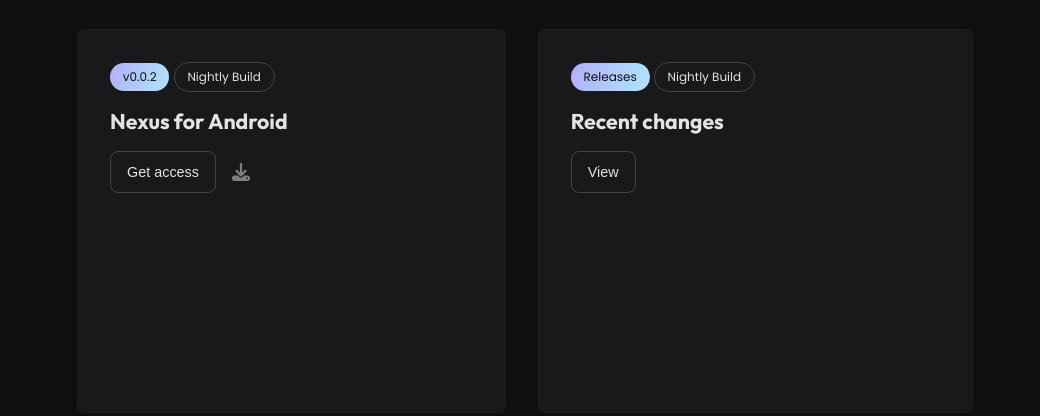
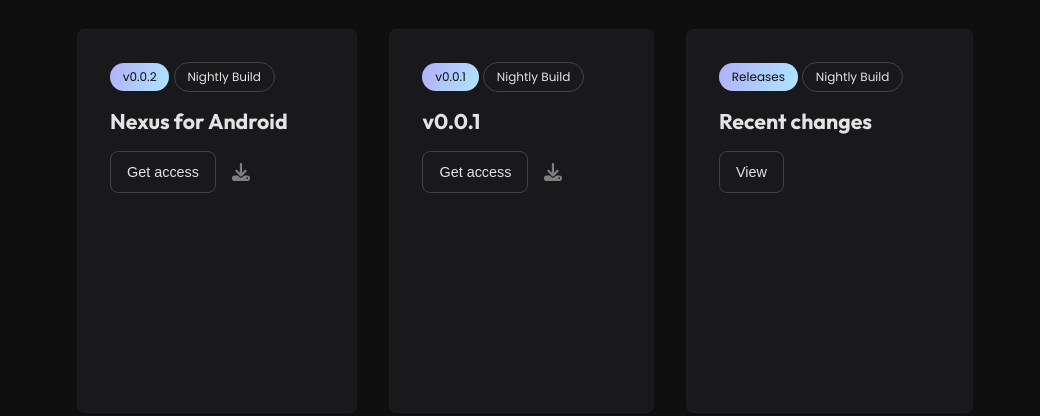
Before and after one commit to adrian2793/nexus, a plain HTML site: page index.html in a window 1280 px wide. Shown: the part 526-942 px from the top of the page, without its empty margins (115-1155 px from the left). Drawn offline with Linux system fonts and the light colour scheme.

Commit message:
Update index.html

```diff
--- a/index.html
+++ b/index.html
@@ -61,6 +61,23 @@
 </div>
 <div class="container column secondary">
 <div>
+<tag class="primary">v0.0.1</tag>
+<tag class="tertiary">Nightly Build</tag>
+</div>
+<div>
+<h5>v0.0.1</h5>
+<p class="muted"></p>
+</div>
+<div class="row">
+<a><button class="tertiary">Get access</button></a>
+<a class="center">
+<svg class="small" xmlns="http://www.w3.org/2000/svg" viewBox="0 0 512 512">
+<path d="M288 32c0-17.7-14.3-32-32-32s-32 14.3-32 32V274.7l-73.4-73.4c-12.5-12.5-32.8-12.5-45.3 0s-12.5 32.8 0 45.3l128 128c12.5 12.5 32.8 12.5 45.3 0l128-128c12.5-12.5 12.5-32.8 0-45.3s-32.8-12.5-45.3 0L288 274.7V32zM64 352c-35.3 0-64 28.7-64 64v32c0 35.3 28.7 64 64 64H448c35.3 0 64-28.7 64-64V416c0-35.3-28.7-64-64-64H346.5l-45.3 45.3c-25 25-65.5 25-90.5 0L165.5 352H64zm368 56a24 24 0 1 1 0 48 24 24 0 1 1 0-48z" />
+</svg></a>
+</div>
+</div>
+<div class="container column secondary">
+<div>
 <tag class="primary">Releases</tag>
 <tag class="tertiary">Nightly Build</tag>
 </div>
```
